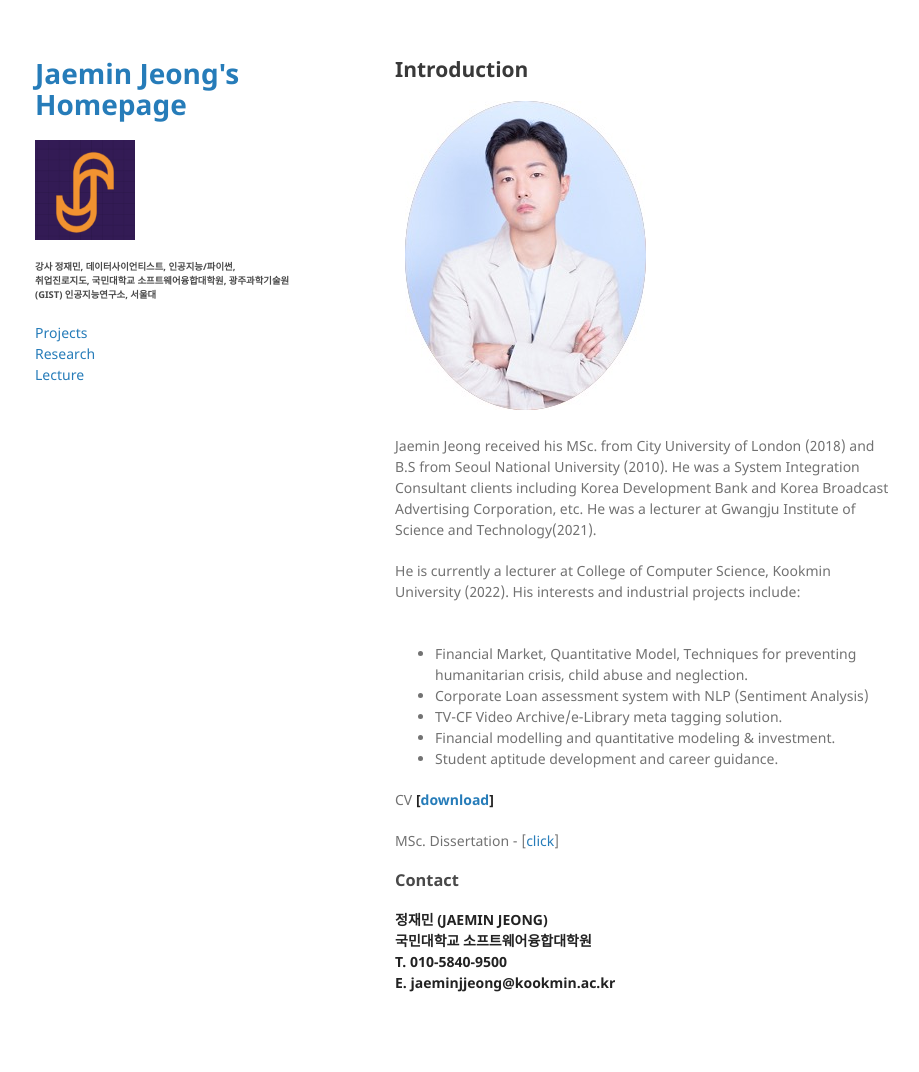
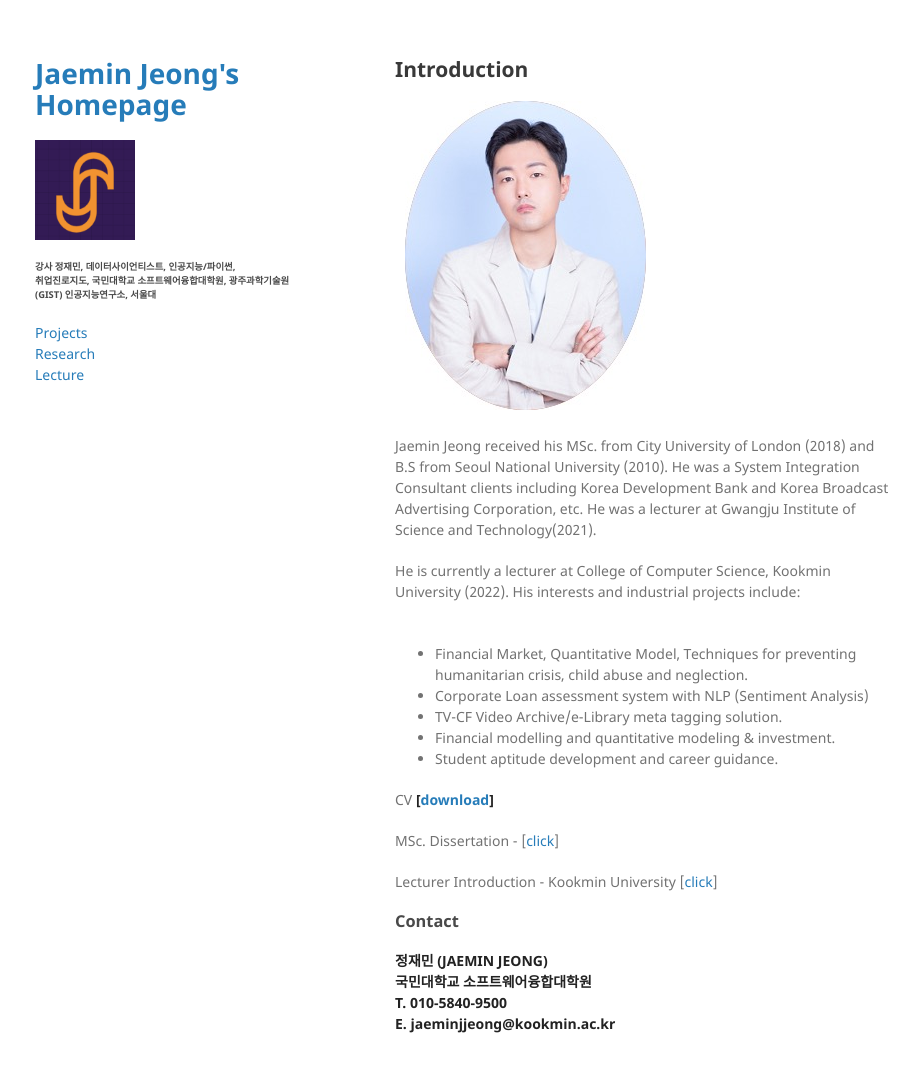
Before and after one commit to dscoool/dscoool.github.io, a Jekyll site: the page built from index.md, in a window 1280 px wide and 1104 px high. Shown: the top 1072 px of the window, without its empty margins (175-1094 px from the left). Built offline with Jekyll 4.4.1, drawn with Linux system fonts in a browser that asks for light colours; our own code applies the rules of GitHub Pages for plain Markdown files.

Commit message:
Update index.md

```diff
--- a/index.md
+++ b/index.md
@@ -25,6 +25,8 @@ CV <strong>[</strong><strong><a rel="noreferrer noopener" href="https://github.c
 
 MSc. Dissertation - <TV Show rating prediction by Machine Learning Methods with quantisation of the review> [<a href="https://github.com/dscoool/dscoool.github.io/raw/main/assets/docs/TV%20Show%20Rating%20Prediction%20with%20Machine%20Learning%20methods%20with%20quantisation%20of%20the%20review%20(2017)%20-%20Jaemin%20Jeong%20-%20City%2C%20University%20of%20London%20(3).pdf">click</a>]
 
+Lecturer Introduction - Kookmin University [<a href="https://swgs.kookmin.ac.kr/swgs/intro/professor.do">click</a>]
+
 ### Contact
 <!-- wp:paragraph -->
 
```
